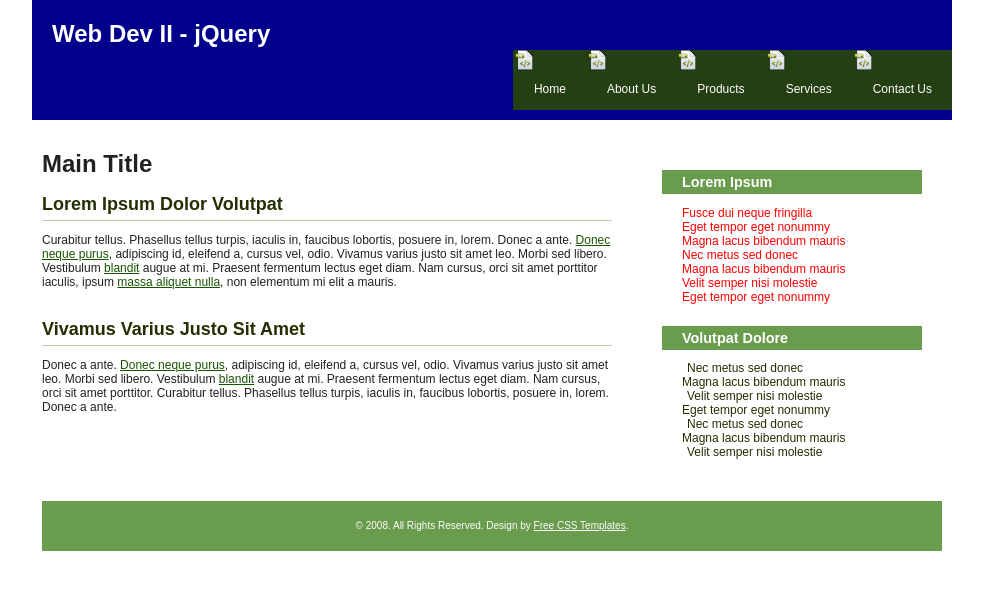
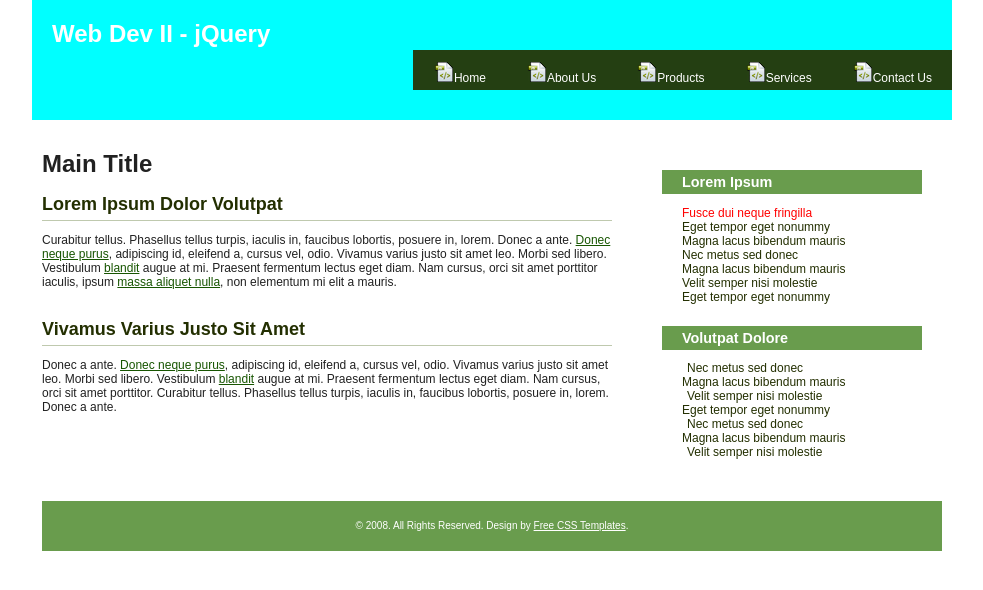
Before and after one commit to ForeverFox/assignment-11, a plain HTML site: page index.html in a window 1280 px wide. Both pictures are taken after a click on the element "Web Dev II - jQuery". Shown: the whole page, without its empty margins (148-1131 px from the left). Drawn offline with Linux system fonts and the light colour scheme.

Commit message:
Final Commit
Finished JS

```diff
--- a/index.html
+++ b/index.html
@@ -158,6 +158,11 @@
 		color: #FFFFFF;
 	}
 
+/* From Week 10: */
+	.new-background {
+		background-color: aqua;
+	}
+
 </style>
 
 </head>
--- a/script.js
+++ b/script.js
@@ -1,36 +1,31 @@
 $(function () {
 // Add the attached icon image before the text in each LI element in the main navigation
-	$("#menu li").prepend("<img src='icon.png'>");
+	$("#menu ul li a").prepend("<img id='icon' src='icon.png'>");
 // Clicking on the H1 element in the header changes the background color of the header DIV
-	$("#header h1").click(function(evt) {
-		$("#header").css("backgroundColor", "darkblue");
+	$("#header h1").click(function(colorChangeEvent) {
+		$("#header").css("backgroundColor", "aqua");
 	});
 // Change the text color of the first LI element in one of the sub-lists in the sidebar
-	$("#sidebar_content_1 ul li a").css("color", "red"); // NEEDS WORK
+	$("#sidebar_content_1 li a:first").css("color", "red");
 // Move the position of the even “numbered” LI elements in one of the sub-lists in the sidebar to the right by 5 pixels
 	$("#sidebar_content_2 li:even").css("margin-left", "5px");
-});
+// Clicking on one of the post titles in the main content area replaces the content of the content DIV (with the ID of “content”) with content you specify
+	$("h2.title").click(function(contentChangeEvent) {
+		$("#content").replaceWith("<h2>Hi, there!</h2><br><p>Thanks for changing me!</p>");
+	});
+// Clicking on one of the H2 elements in the sidebar toggles visibility of the list below it (toggle)
+	$("#sidebar_content_2 h2").click(function(toggleVisibilityEvent) {
+		$("#sidebar_content_2 ul").toggle();
+	});
 
-/*
-
-// Clicking on one of the post titles in the main content area replaces the content of the content DIV (with the ID of “content”) with content you specify (click event, replaceAll)
-// Clicking on one of the H2 elements in the sidebar toggles visibility of the list below it (toggle)
-
-*/
-
-
-/* Assignment 10 code:
-
-$("document").ready(function() {
+// Week 10 code:
 	$("a").click(function(evt) {
 		$(this).addClass("new-background");
 	});
 
 	$("h2.title").click(function(evt) {
-		$(this).fadeOut(800, function(){
+		$(this).fadeOut(800, function() {
 
 		});
 	});
 });
-
-*/
```
